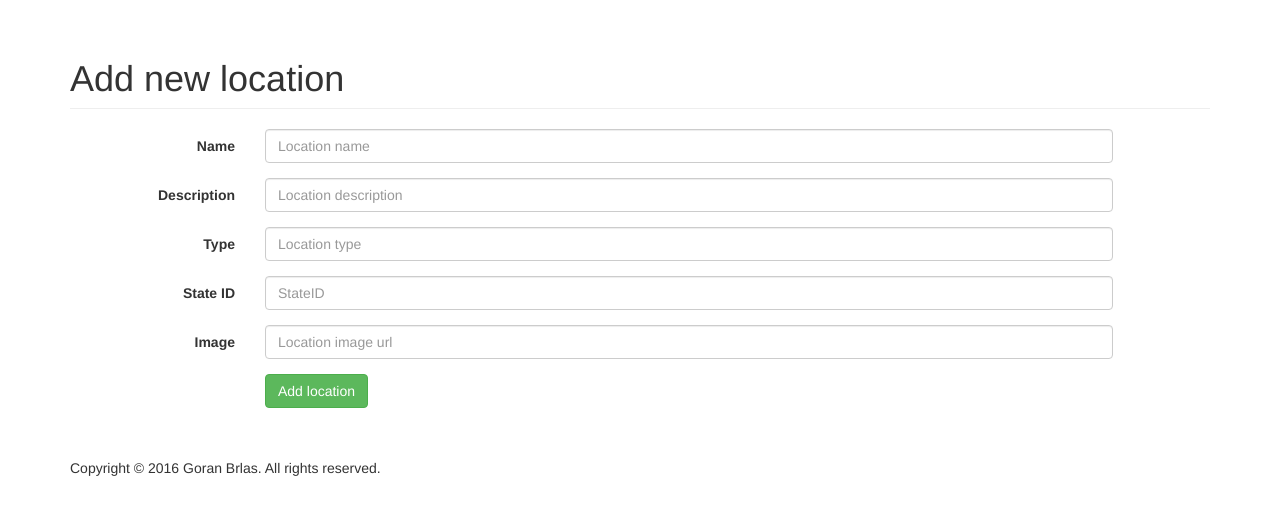
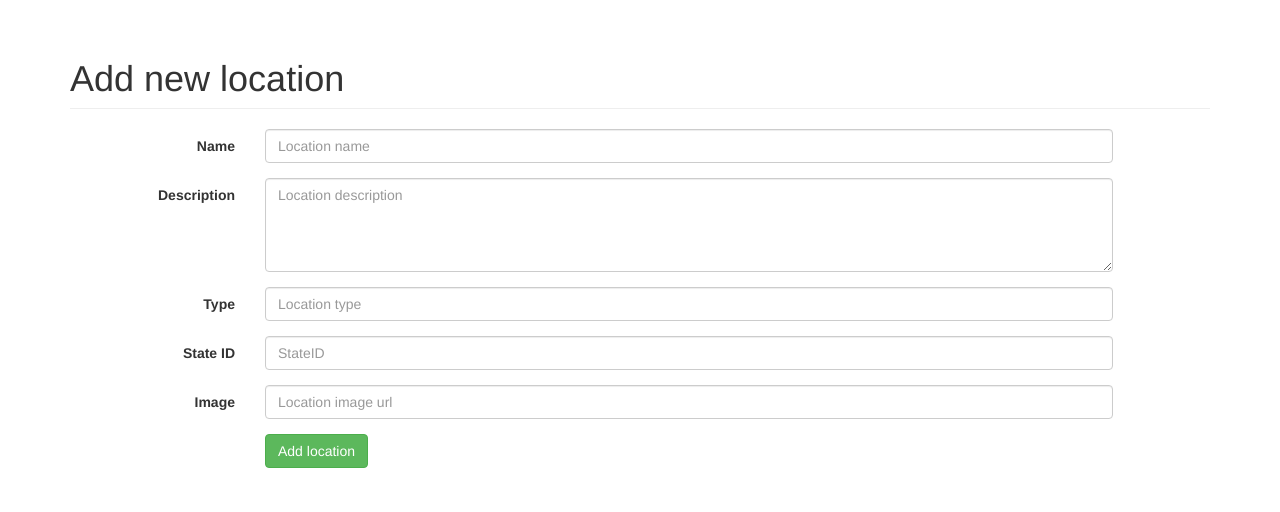
Before and after one commit to gbrlas/tourist, a PHP site: page /admin.php?value=addLocation in a window 1280 px wide. Shown: the part 51-563 px from the top of the page. Run offline with PHP 8.4, Linux system fonts and the light colour scheme.

Commit message:
stavio text area u admin

```diff
--- a/admin.php
+++ b/admin.php
@@ -259,7 +259,7 @@
         <div class=\"form-group\">
             <label for=\"description\" class=\"col-sm-2 control-label\">Description</label>
             <div class=\"col-sm-9\">
-                <input name=\"description\" class=\"form-control\" id=\"description\" placeholder=\"Location description\">
+                <textarea name=\"description\" class=\"form-control\" rows=\"4\" placeholder=\"Location description\"></textarea>
             </div>
         </div>
         <div class=\"form-group\">
@@ -313,7 +313,7 @@
         <div class=\"form-group\">
             <label for=\"description\" class=\"col-sm-2 control-label\">Description</label>
             <div class=\"col-sm-9\">
-                <input name=\"description\" class=\"form-control\" id=\"description\" placeholder=\"Location description\">
+                <textarea name=\"description\" class=\"form-control\" rows=\"4\" placeholder=\"Accomodation description\"></textarea>
             </div>
         </div>
         <div class=\"form-group\">
@@ -369,7 +369,7 @@
         <div class=\"form-group\">
             <label for=\"description\" class=\"col-sm-2 control-label\">Description</label>
             <div class=\"col-sm-9\">
-                <input name=\"description\" class=\"form-control\" id=\"description\" placeholder=\"Tour description\">
+                <textarea name=\"description\" class=\"form-control\" rows=\"4\" placeholder=\"Tour description\"></textarea>
             </div>
         </div>
         <div class=\"form-group\">
```
